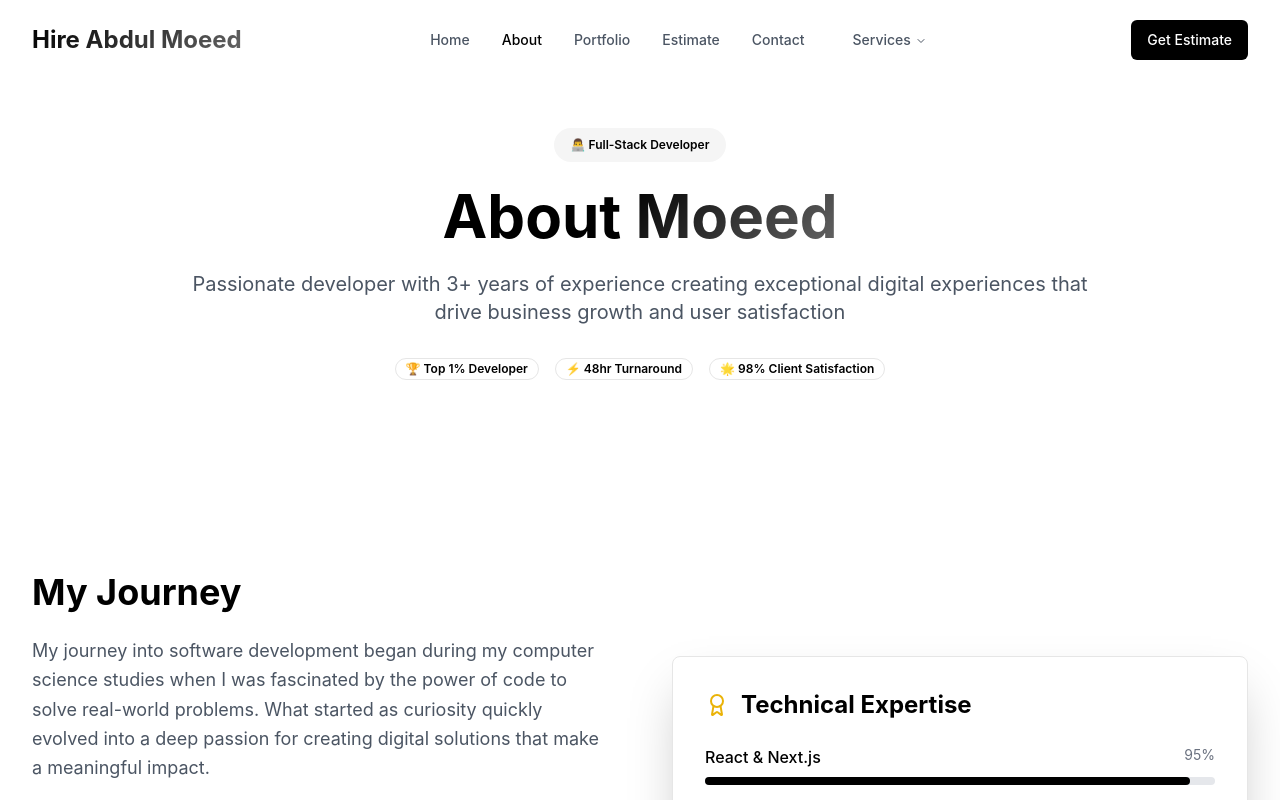
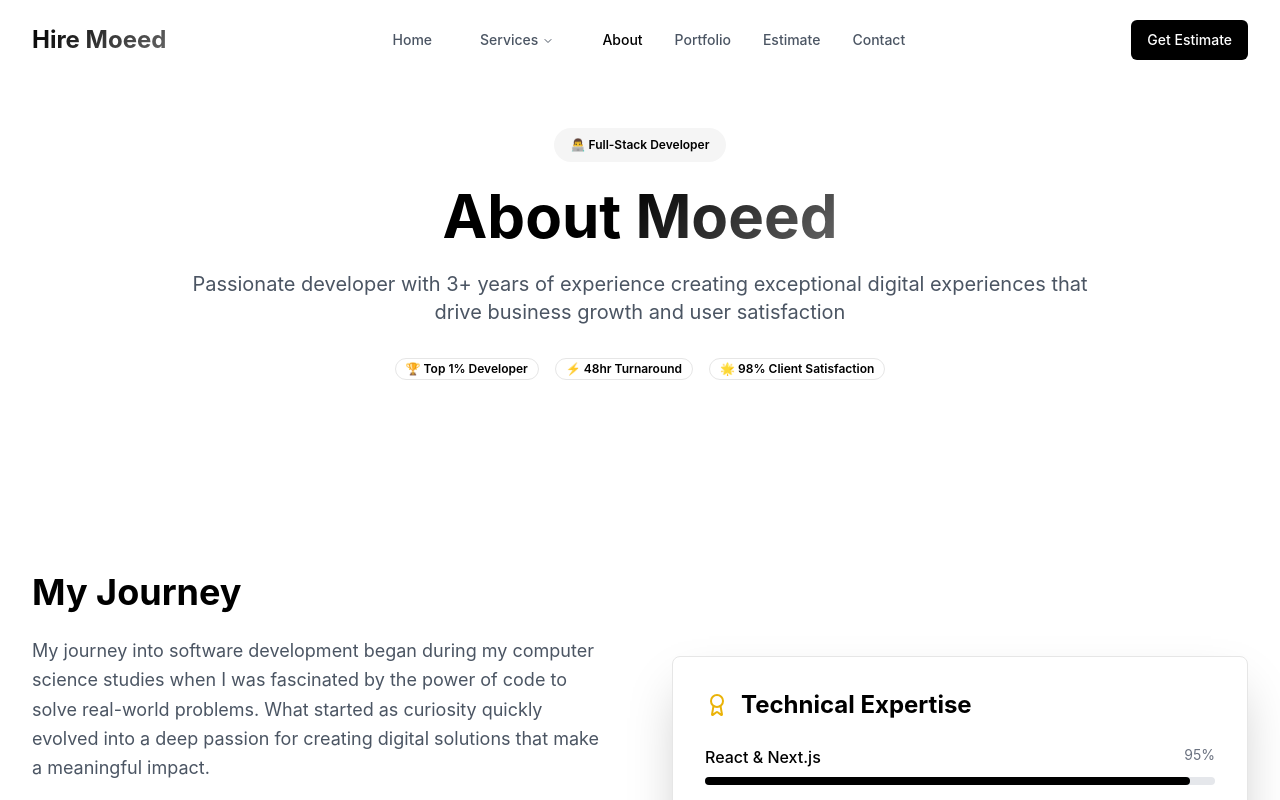
Before and after one commit to hiremoeedcom/sleek-hire-moeed-portal, a React (Vite) app: page /about in a window 1280 px wide. Shown: the top 800 px of the page. Built offline with nearby package versions, Linux system fonts and the light colour scheme.

Commit message:
Refactor: Update website name and navigation
-   Updated website name to "Hire Moeed" in header and footer logos.
-   Replaced "Moeed Shaikh" with "Abdul Moeed" in About Us page and other relevant places.
-   Reordered the navigation menu to place "Services" after "Home".

```diff
--- a/src/components/Footer.tsx
+++ b/src/components/Footer.tsx
@@ -11,7 +11,7 @@ const Footer = () => {
         <div className="grid md:grid-cols-4 gap-8">
           {/* Company Info */}
           <div className="space-y-4">
-            <h3 className="text-xl font-bold">Abdul Moeed</h3>
+            <h3 className="text-xl font-bold">Hire Moeed</h3>
             <p className="text-gray-300">
               Full Stack Developer & Software Engineer specializing in modern web applications.
             </p>
--- a/src/components/Navigation.tsx
+++ b/src/components/Navigation.tsx
@@ -1,4 +1,3 @@
-
 import { useState, useEffect } from "react";
 import { Link, useLocation } from "react-router-dom";
 import { Button } from "@/components/ui/button";
@@ -52,26 +51,23 @@ const Navigation = () => {
         <div className="flex items-center justify-between h-16 lg:h-20">
           {/* Logo */}
           <Link to="/" className="text-2xl font-bold gradient-text">
-            Hire Abdul Moeed
+            Hire Moeed
           </Link>
 
           {/* Desktop Navigation */}
           <div className="hidden lg:flex items-center space-x-8">
-            {navItems.map((item) => (
             <Link
-                key={item.name}
-                to={item.path}
+              to="/"
               className={`relative text-sm font-medium transition-colors duration-200 hover:text-black ${
-                  location.pathname === item.path
+                location.pathname === "/"
                   ? "text-black"
                   : "text-gray-600"
               } after:content-[''] after:absolute after:w-full after:scale-x-0 after:h-0.5 after:bottom-0 after:left-0 after:bg-black after:origin-bottom-right after:transition-transform after:duration-300 hover:after:scale-x-100 hover:after:origin-bottom-left`}
             >
-                {item.name}
+              Home
             </Link>
-            ))}
 
-            {/* Services Dropdown */}
+            {/* Services Dropdown - Second position */}
             <NavigationMenu>
               <NavigationMenuList>
                 <NavigationMenuItem>
@@ -107,6 +103,21 @@ const Navigation = () => {
                 </NavigationMenuItem>
               </NavigationMenuList>
             </NavigationMenu>
+
+            {/* Other nav items */}
+            {navItems.slice(1).map((item) => (
+              <Link
+                key={item.name}
+                to={item.path}
+                className={`relative text-sm font-medium transition-colors duration-200 hover:text-black ${
+                  location.pathname === item.path
+                    ? "text-black"
+                    : "text-gray-600"
+                } after:content-[''] after:absolute after:w-full after:scale-x-0 after:h-0.5 after:bottom-0 after:left-0 after:bg-black after:origin-bottom-right after:transition-transform after:duration-300 hover:after:scale-x-100 hover:after:origin-bottom-left`}
+              >
+                {item.name}
+              </Link>
+            ))}
           </div>
 
           {/* CTA Button */}
@@ -151,20 +162,17 @@ const Navigation = () => {
           }`}
         >
           <div className="py-4 space-y-4">
-            {navItems.map((item) => (
             <Link
-                key={item.name}
-                to={item.path}
+              to="/"
               className={`block text-lg font-medium transition-colors duration-200 hover:text-black ${
-                  location.pathname === item.path
+                location.pathname === "/"
                   ? "text-black"
                   : "text-gray-600"
               }`}
               onClick={() => setIsMobileMenuOpen(false)}
             >
-                {item.name}
+              Home
             </Link>
-            ))}
 
             {/* Mobile Services Menu */}
             <div className="space-y-2">
@@ -189,6 +197,21 @@ const Navigation = () => {
               </div>
             </div>
 
+            {navItems.slice(1).map((item) => (
+              <Link
+                key={item.name}
+                to={item.path}
+                className={`block text-lg font-medium transition-colors duration-200 hover:text-black ${
+                  location.pathname === item.path
+                    ? "text-black"
+                    : "text-gray-600"
+                }`}
+                onClick={() => setIsMobileMenuOpen(false)}
+              >
+                {item.name}
+              </Link>
+            ))}
+
             <Button
               asChild
               className="w-full bg-black text-white hover:bg-gray-800"
```
Lines whose indentation alone changed are shown as unchanged.
